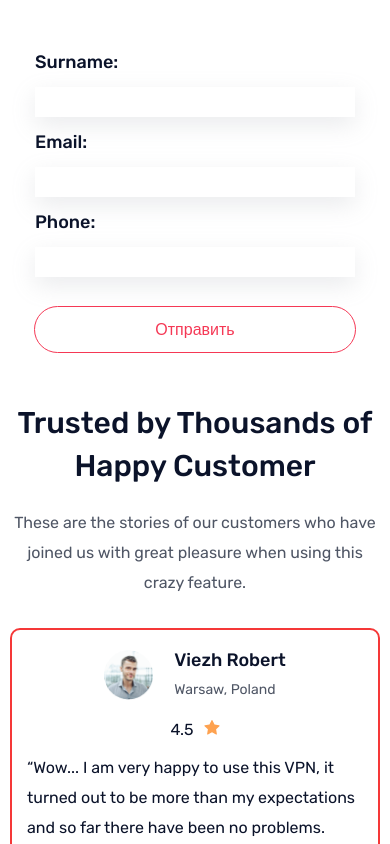
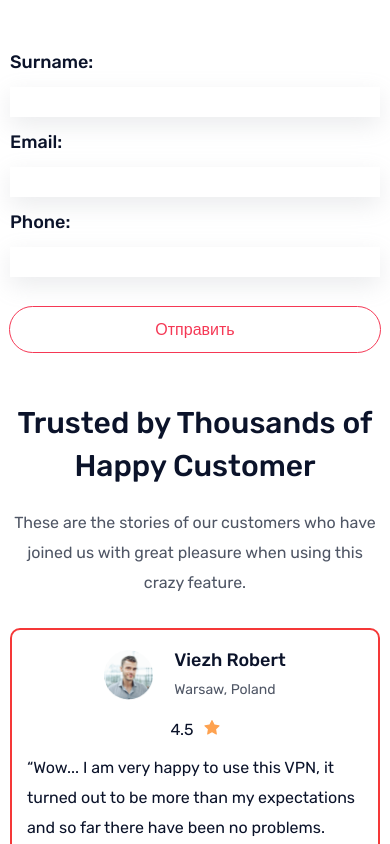
Before and after one commit to LiaSav/LaslesVPN, a plain HTML site: page index.html in a window 390 px wide. Shown: the part 4931-5775 px from the top of the page. Drawn offline with nearby package versions, Linux system fonts and the light colour scheme; files whose address does not match are found by name.

Commit message:
add form

```diff
--- a/sass/blocks/_form.scss
+++ b/sass/blocks/_form.scss
@@ -8,6 +8,10 @@
 
     @media (max-width: 1199.98px) {
         padding-bottom: 50px;
+    }
+
+    @media (max-width: 575.98px) {
+        max-width: 100%;
     }
 }
 
```
Also changed, not shown: css/main.min.css, 1 other file.
